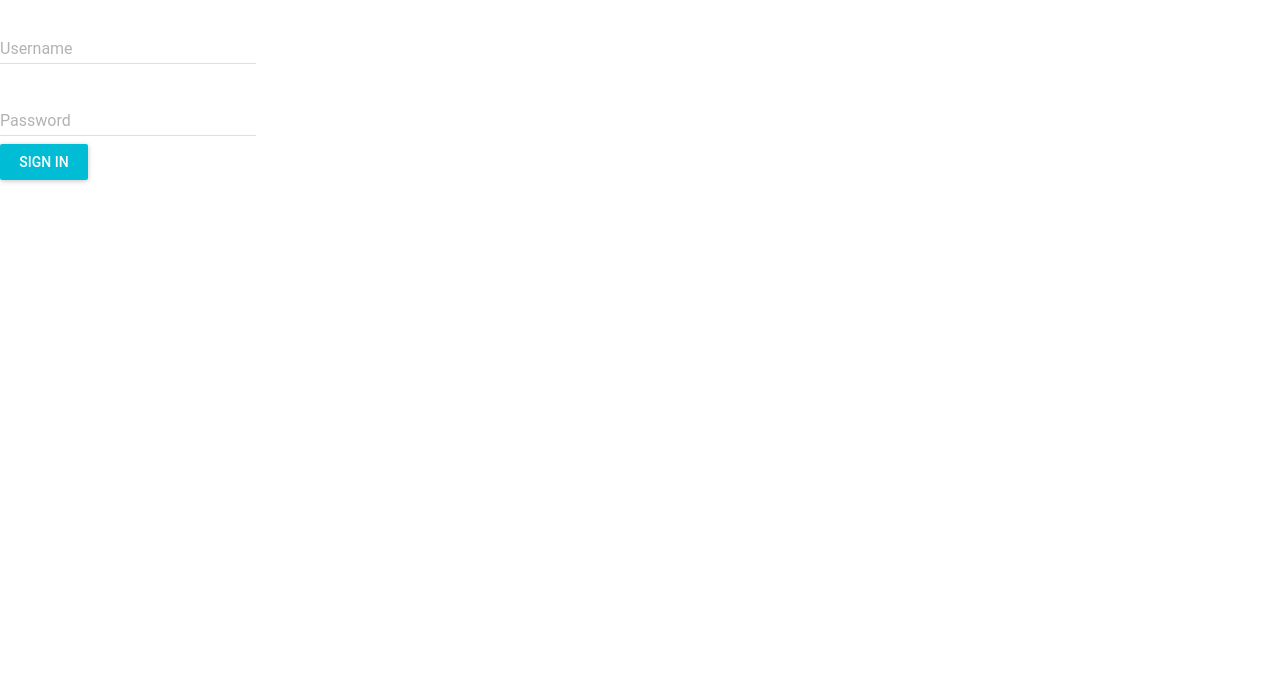
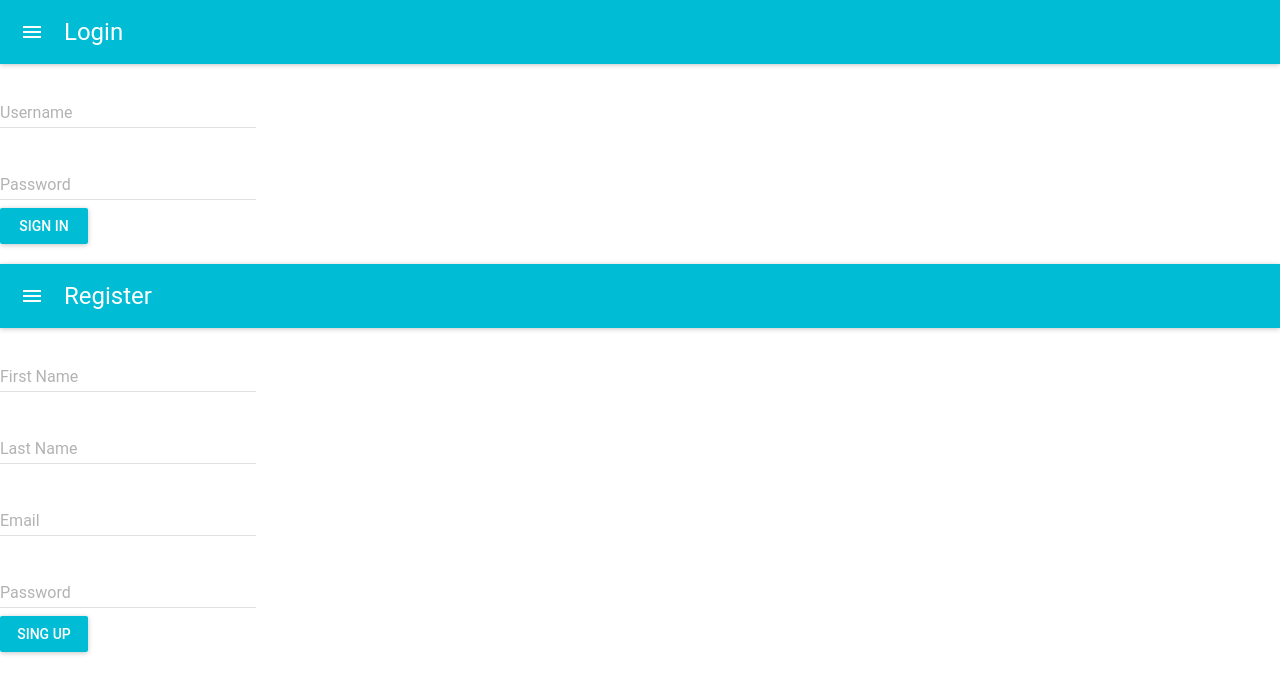
Before and after one commit to foyer-n12/frontend, a React (Create React App) app in the folder foyerfe/: page / in a window 1280 px wide. Shown: the top 694 px of the page. Built offline with nearby package versions, Linux system fonts and the light colour scheme.

Commit message:
login and resgister renders on page

```diff
--- a/foyerfe/package.json
+++ b/foyerfe/package.json
@@ -7,8 +7,12 @@
     "material-ui": "^0.20.2",
     "react": "^16.8.6",
     "react-dom": "^16.8.6",
+    "react-redux": "^7.1.0",
+    "react-router-dom": "^5.0.1",
     "react-scripts": "3.0.1",
-    "react-tap-event-plugin": "^3.0.3"
+    "react-tap-event-plugin": "^3.0.3",
+    "redux": "^4.0.1",
+    "redux-thunk": "^2.3.0"
   },
   "scripts": {
     "start": "react-scripts start",
--- a/foyerfe/src/App.js
+++ b/foyerfe/src/App.js
@@ -1,11 +1,19 @@
 import React from 'react';
 import Landing from './Landing/Landing';
+import Register from './Landing/Register';
 
 export default class App extends React.Component {
     render(){
 
         return(
-            <Landing/>
+            <main>
+                <Landing/>
+                <br/>
+                <Register/>
+
+            </main>
+
+
         )
     }
 }
--- a/foyerfe/src/Landing/Landing.js
+++ b/foyerfe/src/Landing/Landing.js
@@ -1,7 +1,9 @@
 import React, { Component } from 'react';
+import AppBar from 'material-ui/AppBar';
 import MuiThemeProvider from 'material-ui/styles/MuiThemeProvider';
 import RaisedButton from 'material-ui/RaisedButton';
 import TextField from 'material-ui/TextField';
+import App from "../App";
 
 export default class Landing extends Component {
     constructor(props){
@@ -11,25 +13,50 @@ export default class Landing extends Component {
             password:''
         }
     }
+
+    // handleInputChange(e){
+    //     // Jerome - this enables you to update the input fields
+    //     this.setState({
+    //         [e.target.name]: e.target.value
+    //     })
+    // }
+    //
+    // handleOnChange(e){
+    //     // Jerome - this is where you mutate the state
+    //     e.preventDefault();
+    //     const user = {
+    //         username: this.state.username,
+    //         password: this.state.password,
+    //     };
+    //     console.log(user);
+    // }
+
     render() {
         return (
             <div>
                 <MuiThemeProvider>
+                    <AppBar
+                        title="Login"
+                    />
                     <TextField
                         hintText="Please enter your Username"
                         floatingLabelText="Username"
-                        onChange={(event, newValue) =>
-                            this.setState({username:newValue})}
+                        onChange={(event,newValue) =>
+                        this.setState({username:newValue})}
+                        // onChange={this.handleInputChange}
+                        // value={this.handleOnChange}
                         />
                         <br/>
                         <TextField
                             hintText="Please enter your Password"
                             floatingLabelText="Password"
                             onChange={(event,newValue) =>
-                            this.setState({password:newValue})}
+                                this.setState({password:newValue})}
+                            // onChange={this.handleInputChange}
+                            // value={this.handleOnChange}
                             />
                             <br/>
-                            <RaisedButton label="Sign In" primary={true}/>
+                            <RaisedButton label="Sign In" primary={true} onClick={(event) => this.handleClick(event)}/>
                 </MuiThemeProvider>
             </div>
         );
--- /dev/null
+++ b/foyerfe/src/Landing/Register.js
@@ -0,0 +1,70 @@
+import React, { Component } from 'react';
+import MuiThemeProvider from 'material-ui/styles/MuiThemeProvider';
+import AppBar from 'material-ui/AppBar';
+import RaisedButton from 'material-ui/RaisedButton';
+import TextField from 'material-ui/TextField';
+import Landing from './Landing';
+
+export default class Register extends Component {
+    constructor(){
+        super();
+        this.state = {
+            name: '',
+            email: '',
+            password: '',
+            password_confirm: ''
+        }
+    }
+    handleInputChange(){
+
+    }
+
+    handleSubmit(){
+
+    }
+
+    render(){
+        return(
+            <div>
+                <MuiThemeProvider>
+                    <div>
+                        <AppBar
+                            title="Register"
+                            />
+                            <TextField
+                                hintText="Enter your First Name"
+                                floatingLabelText="First Name"
+                                onChange = {(event,newValue) =>
+                            this.setState({first_name:newValue})}
+                            />
+                                <br/>
+                                <TextField
+                                    hintText="Enter your Last Name"
+                                    floatingLabelText="Last Name"
+                                    onChange = {(event,newValue) =>
+                                this.setState({last_name:newValue})}
+                                />
+                                <br/>
+                                <TextField
+                                    hintText="Enter your Email"
+                                    type="email"
+                                    floatingLabelText="Email"
+                                    onChange = {(event,newValue) =>
+                                    this.setState({email:newValue})}
+                                    />
+                                    <br/>
+                                    <TextField
+                                        hintText="Enter your password"
+                                        type="password"
+                                        floatingLabelText="Password"
+                                        onChange = {(event,newValue) =>
+                                        this.setState({password:newValue})}
+                                        />
+                                        <br/>
+                                        <RaisedButton label="Sing Up" primary={true}/>
+                    </div>
+                </MuiThemeProvider>
+            </div>
+        )
+    }
+}
```
Also changed, not shown: 1 other file (tests, documents, lock files or other folders).
